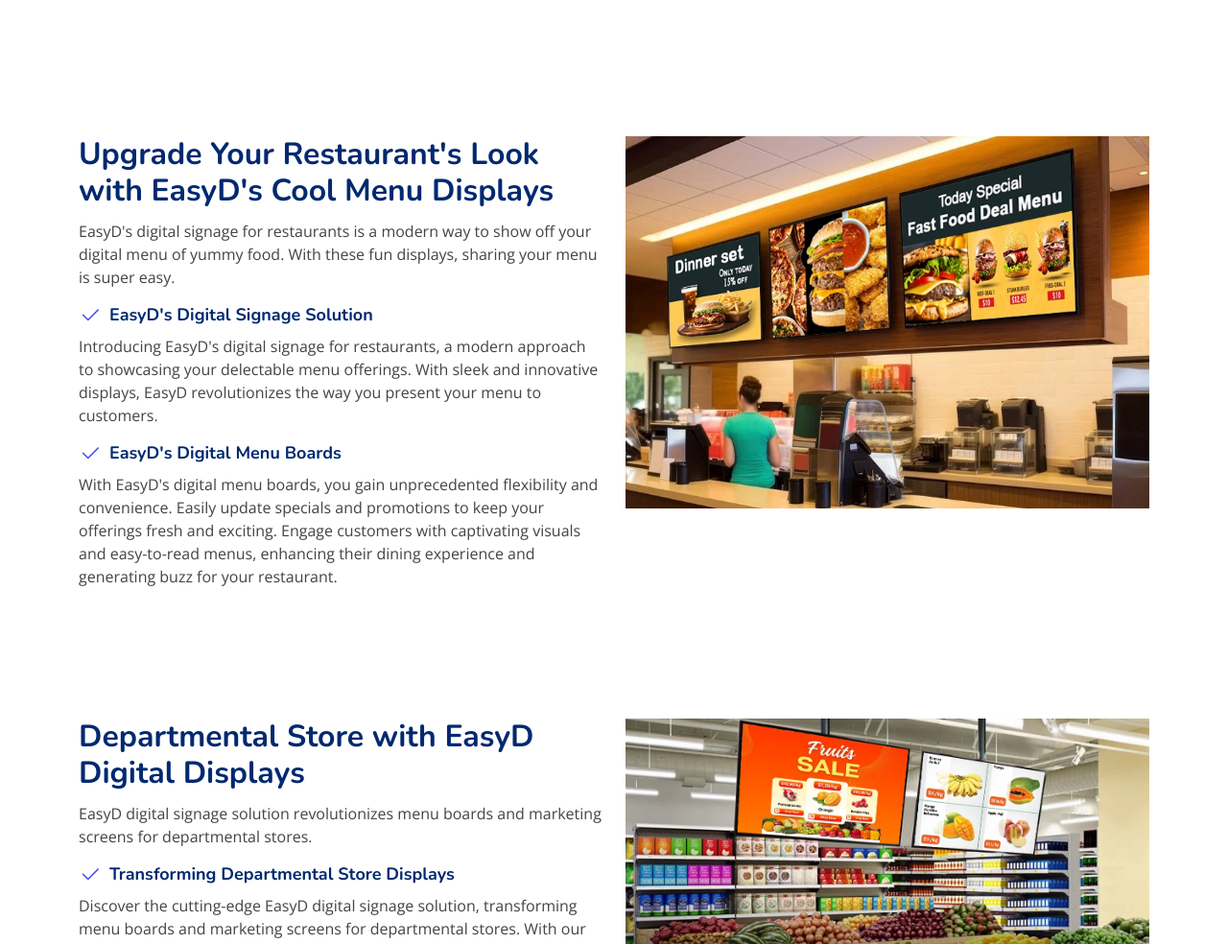
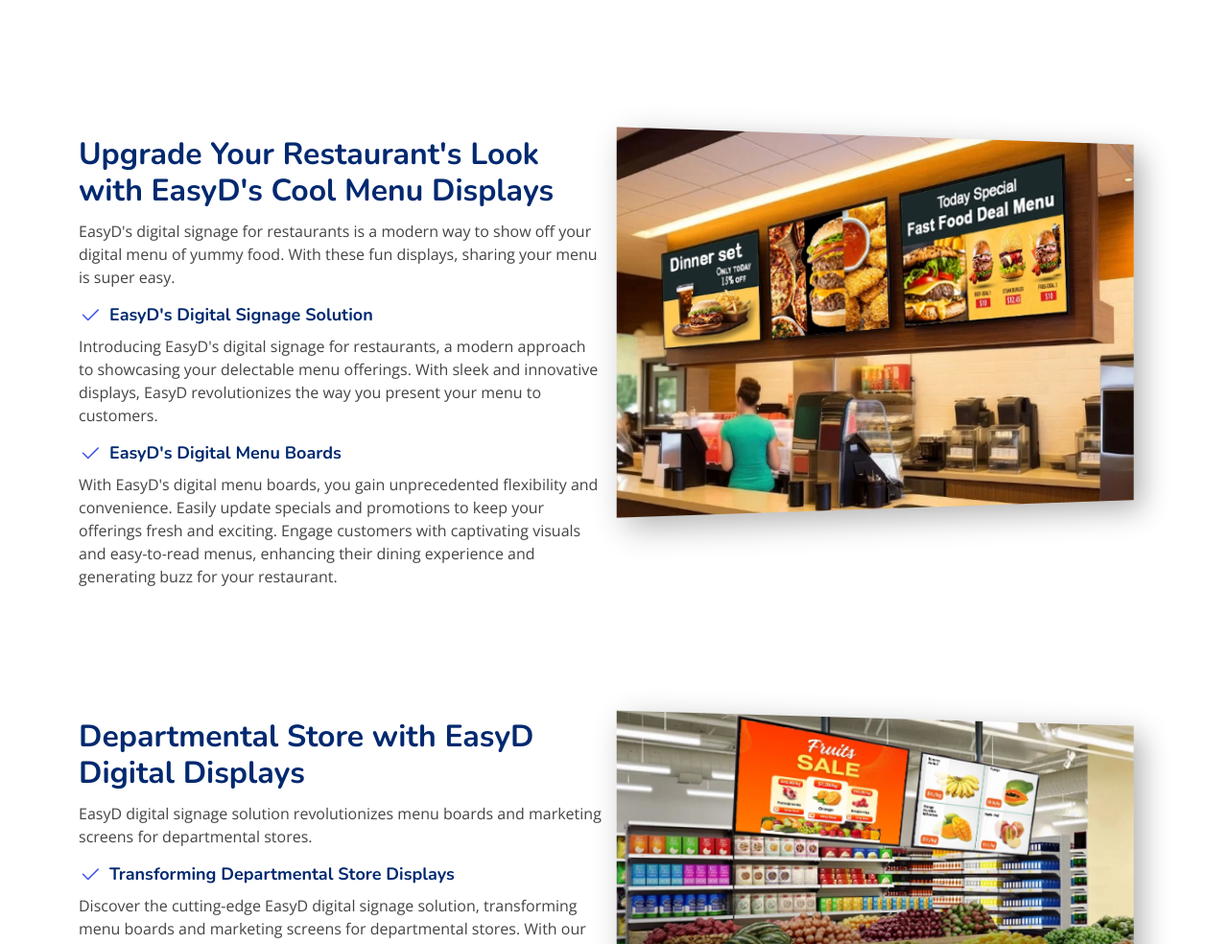
Before and after one commit to takniksrc/easyd.io.2, a plain HTML site: page index.html in a window 1280 px wide. Shown: the part 2480-3464 px from the top of the page at 96% size. Drawn offline with nearby package versions, Linux system fonts and the light colour scheme.

Commit message:
3d looks to images in site

```diff
--- a/assets/css/style.css
+++ b/assets/css/style.css
@@ -2422,3 +2422,15 @@ section {
   font-size: 13px;
   color: #012970;
 }
+
+/* Images shadow 3d look */
+.img-3d {
+  box-shadow: 10px 10px 30px rgba(0, 0, 0, 0.3); /* Shadow to create depth */
+  transform: perspective(1000px) rotateY(10deg); /* Perspective and rotation */
+  transition: transform 0.3s, box-shadow 0.3s; /* Smooth transition */
+}
+
+.img-3d:hover {
+  transform: perspective(1000px) rotateY(0deg); /* Reset rotation on hover */
+  box-shadow: 15px 15px 45px rgba(0, 0, 0, 0.5); /* Darker shadow on hover */
+}
--- a/index.html
+++ b/index.html
@@ -182,9 +182,13 @@
             </div>
           </div>
 
+          <!-- <div class="col-lg-6 d-flex align-items-center" data-aos="zoom-out" data-aos-delay="200">
+            <img src="assets/img/about-img.webp" class="img-fluid" alt="">
+          </div> -->
+
           <div class="col-lg-6 d-flex align-items-center" data-aos="zoom-out" data-aos-delay="200">
-            <img src="assets/img/about-img.webp" class="img-fluid" alt="">
-          </div>
+            <img src="assets/img/about-img.webp" class="img-fluid img-3d" alt="">
+        </div>
 
         </div>
       </div>
@@ -424,7 +428,7 @@
           </div>
 
           <div class="col-lg-6">
-            <img src="assets/img/Features/fastfood.webp" class="img-fluid" alt="">
+            <img src="assets/img/Features/fastfood.webp" class="img-fluid  img-3d" alt="">
           </div>
 
         </div><!-- End Feature Tabs -->
@@ -502,7 +506,7 @@
 
           </div>
           <div class="col-lg-6">
-            <img src="assets/img/Features/grocery.webp" class="img-fluid" alt="">
+            <img src="assets/img/Features/grocery.webp" class="img-fluid img-3d" alt="">
           </div>
 
         </div><!-- End Feature Tabs duplicate -->
@@ -576,7 +580,7 @@
           </div>
 
           <div class="col-lg-6">
-            <img src="assets/img/Features/Officeslide.webp" class="img-fluid" alt="">
+            <img src="assets/img/Features/Officeslide.webp" class="img-fluid  img-3d" alt="">
           </div>
 
         </div><!-- End Feature Tabs duplicate 2 -->
```
